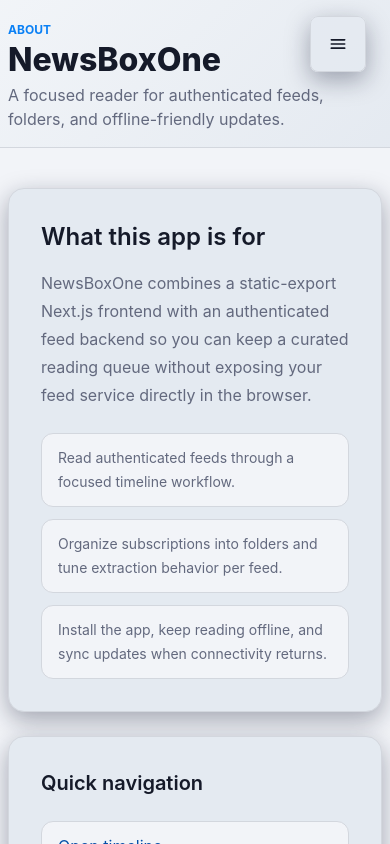
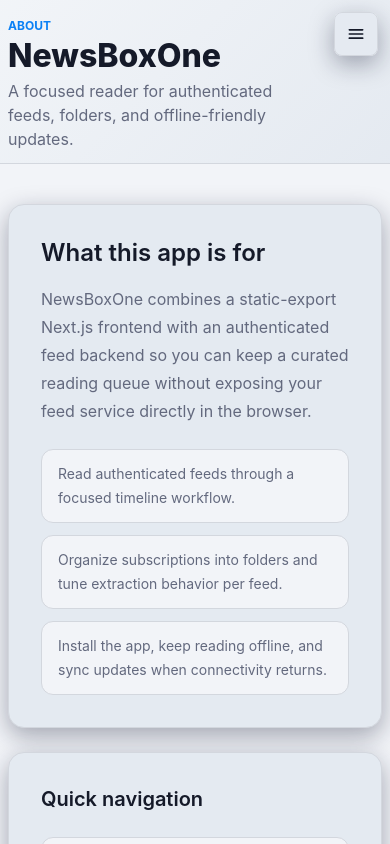
Before and after one commit to paulstaab/newsboxone, a Next.js app in the folder frontend/: page /about in a window 390 px wide. Shown: the top 844 px of the page. Built offline with nearby package versions, Linux system fonts and the light colour scheme.

Commit message:
Hide unread counts in mobile view (#143)

```diff
--- a/frontend/src/styles/responsive.css
+++ b/frontend/src/styles/responsive.css
@@ -5,21 +5,27 @@
 
   .timeline-header__inner {
     grid-template-columns: 1fr;
-    gap: var(--space-4);
-    padding: var(--space-6) 0 var(--space-4);
+    gap: var(--space-3);
+    padding: var(--space-5) 4rem var(--space-3) 0;
   }
 
   .timeline-header__stats {
-    grid-template-columns: repeat(3, minmax(0, 1fr));
-    width: 100%;
+    display: none;
   }
 
-  .timeline-header__stats > div {
-    padding: var(--space-3);
+  .app-menu {
+    top: calc(var(--space-3) + env(safe-area-inset-top, 0px)) !important;
+    right: var(--space-3) !important;
   }
 
-  .timeline-header__stat-value {
-    font-size: var(--font-size-xl);
+  .app-menu__button {
+    width: 2.75rem;
+    height: 2.75rem;
+  }
+
+  .app-menu__panel {
+    top: calc(100% + var(--space-2));
+    right: 0;
   }
 
   .folder-queue-dock {
```
